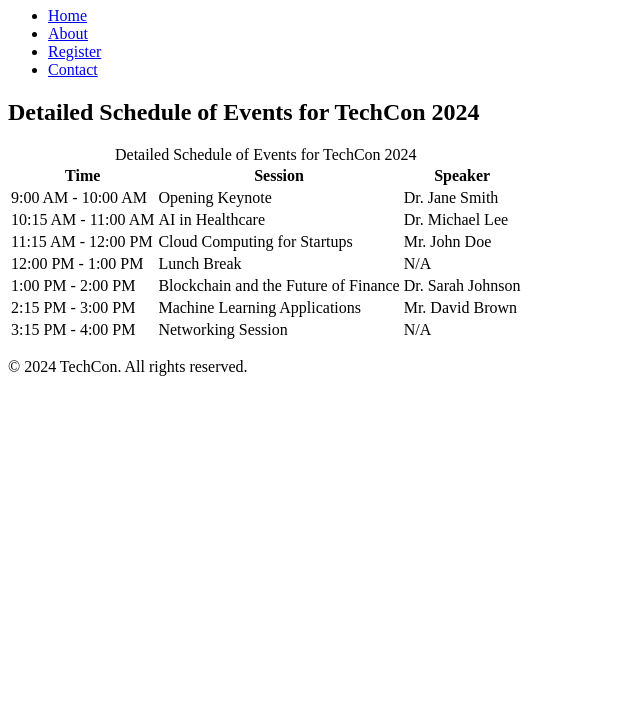
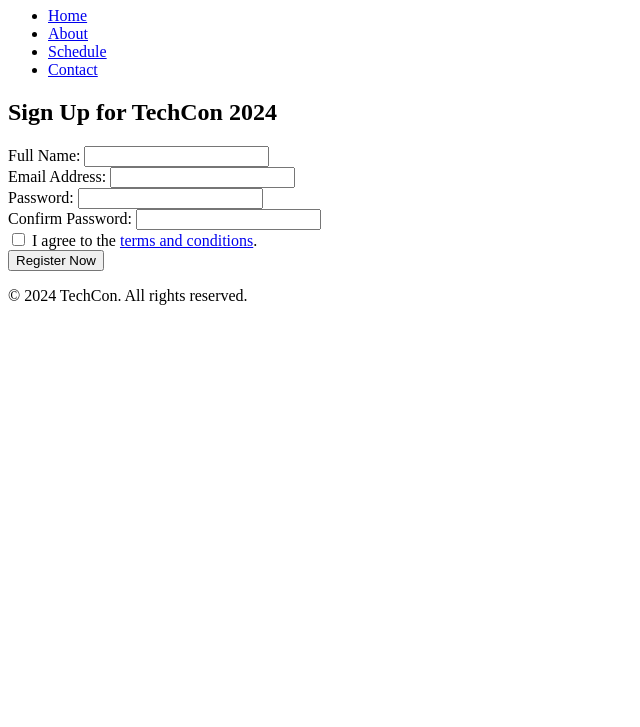
Before and after one commit to UzukoSheCodes/TechCon_2024, a plain HTML site: page techcon_website/register.html in a window 1280 px wide. Shown: the part 73-800 px from the top of the page, without its empty margins (0-640 px from the left). Drawn offline with Linux system fonts and the light colour scheme.

Commit message:
Register.html

```diff
--- a/techcon_website/register.html
+++ b/techcon_website/register.html
@@ -4,18 +4,18 @@
 <head>
     <meta charset="UTF-8">
     <meta name="viewport" content="width=device-width, initial-scale=1.0">
-    <title>Schedule for TechCon 2024</title>
+    <title>Register for TechCon 2024</title>
 </head>
 
 <body>
 
     <header>
-        <h1>Schedule for TechCon 2024</h1>
+        <h1>Register for TechCon 2024</h1>
         <nav>
             <ul>
                 <li><a href="index.html">Home</a></li>
                 <li><a href="about.html">About</a></li>
-                <li><a href="register.html">Register</a></li>
+                <li><a href="schedule.html">Schedule</a></li>
                 <li><a href="contact.html">Contact</a></li>
             </ul>
         </nav>
@@ -23,56 +23,41 @@
 
 
     <main>
-        <h2>Detailed Schedule of Events for TechCon 2024</h2>
+        <h2>Sign Up for TechCon 2024</h2>
 
 
-        <table>
-            <caption>Detailed Schedule of Events for TechCon 2024</caption>
-            <thead>
-                <tr>
-                    <th scope="col">Time</th>
-                    <th scope="col">Session</th>
-                    <th scope="col">Speaker</th>
-                </tr>
-            </thead>
-            <tbody>
-                <tr>
-                    <td>9:00 AM - 10:00 AM</td>
-                    <td>Opening Keynote</td>
-                    <td>Dr. Jane Smith</td>
-                </tr>
-                <tr>
-                    <td>10:15 AM - 11:00 AM</td>
-                    <td>AI in Healthcare</td>
-                    <td>Dr. Michael Lee</td>
-                </tr>
-                <tr>
-                    <td>11:15 AM - 12:00 PM</td>
-                    <td>Cloud Computing for Startups</td>
-                    <td>Mr. John Doe</td>
-                </tr>
-                <tr>
-                    <td>12:00 PM - 1:00 PM</td>
-                    <td>Lunch Break</td>
-                    <td>N/A</td>
-                </tr>
-                <tr>
-                    <td>1:00 PM - 2:00 PM</td>
-                    <td>Blockchain and the Future of Finance</td>
-                    <td>Dr. Sarah Johnson</td>
-                </tr>
-                <tr>
-                    <td>2:15 PM - 3:00 PM</td>
-                    <td>Machine Learning Applications</td>
-                    <td>Mr. David Brown</td>
-                </tr>
-                <tr>
-                    <td>3:15 PM - 4:00 PM</td>
-                    <td>Networking Session</td>
-                    <td>N/A</td>
-                </tr>
-            </tbody>
-        </table>
+        <form action="submit_registration.html" method="POST">
+            <div>
+                <label for="name">Full Name:</label>
+                <input type="text" id="name" name="name" required>
+            </div>
+
+            <div>
+                <label for="email">Email Address:</label>
+                <input type="email" id="email" name="email" required>
+            </div>
+
+            <div>
+                <label for="password">Password:</label>
+                <input type="password" id="password" name="password" required>
+            </div>
+
+            <div>
+                <label for="confirm_password">Confirm Password:</label>
+                <input type="password" id="confirm_password" name="confirm_password" required>
+            </div>
+
+            <div>
+                <label for="terms">
+                    <input type="checkbox" id="terms" name="terms" required>
+                    I agree to the <a href="terms.html" target="_blank">terms and conditions</a>.
+                </label>
+            </div>
+
+            <div>
+                <button type="submit">Register Now</button>
+            </div>
+        </form>
     </main>
 
 
```
